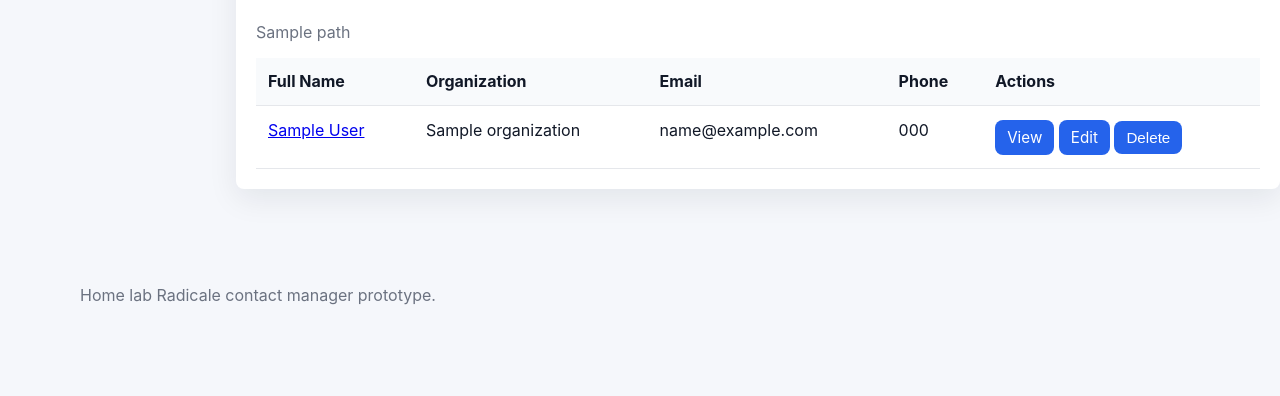
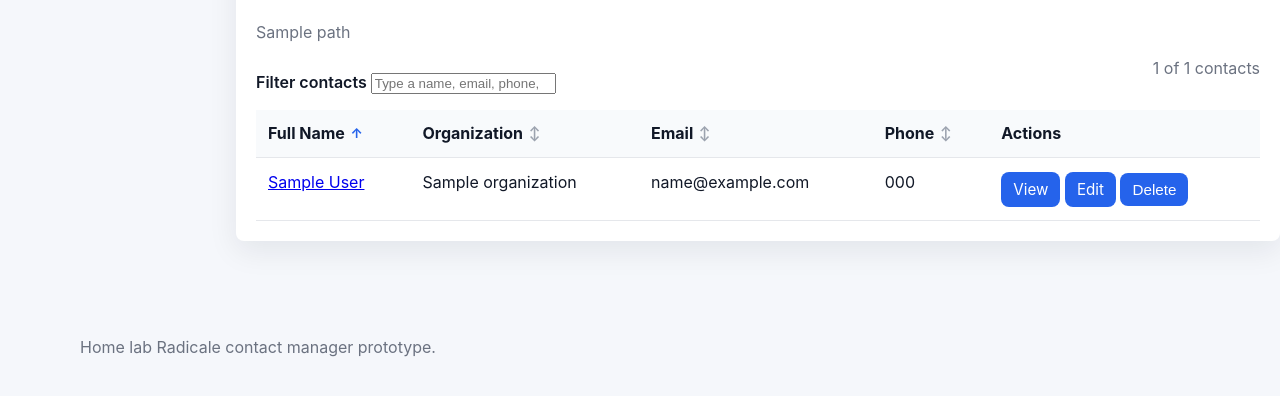
Before and after one commit to 7ooL/radicale-manager, a Python web app: template app/templates/contacts.html in a window 1280 px wide. Shown: the part 273-669 px from the top of the page. Run offline with Jinja, Linux system fonts and the light colour scheme; the template is opened without the code that fills it: most values are stand-ins (such as "Sample title", 1, 10 or a date in 2020).

Commit message:
Enhance contacts page with filtering and sorting functionality; update dashboard to handle duplicate metrics display

```diff
--- a/app/static/style.css
+++ b/app/static/style.css
@@ -172,6 +172,27 @@ textarea {
   border-collapse: collapse;
 }
 
+.table-toolbar {
+  display: flex;
+  justify-content: space-between;
+  gap: 1rem;
+  align-items: end;
+  margin: 1rem 0;
+}
+
+.filter-label {
+  flex: 1 1 22rem;
+  margin-bottom: 0;
+}
+
+.compact {
+  margin: 0;
+}
+
+.hidden {
+  display: none;
+}
+
 .data-table th,
 .data-table td {
   padding: 0.85rem 0.75rem;
@@ -182,6 +203,36 @@ textarea {
 
 .data-table th {
   background: #f8fafc;
+}
+
+.sort-button {
+  display: inline-flex;
+  align-items: center;
+  gap: 0.35rem;
+  padding: 0;
+  border: 0;
+  background: transparent;
+  color: inherit;
+  font: inherit;
+  font-weight: 700;
+  cursor: pointer;
+  text-align: left;
+}
+
+.sort-button::after {
+  content: "↕";
+  color: #9ca3af;
+  font-size: 0.85rem;
+}
+
+.sort-button.active.ascending::after {
+  content: "↑";
+  color: #2563eb;
+}
+
+.sort-button.active.descending::after {
+  content: "↓";
+  color: #2563eb;
 }
 
 .detail-header {
@@ -606,6 +657,16 @@ textarea {
     flex: 0 0 100%;
   }
 
+  .table-toolbar {
+    display: grid;
+    gap: 0.5rem;
+    align-items: stretch;
+  }
+
+  .filter-label {
+    flex: none;
+  }
+
   .inline-action-form,
   .inline-action-form select,
   .inline-action-form .button,
--- a/app/templates/contacts.html
+++ b/app/templates/contacts.html
@@ -4,23 +4,38 @@
     <h1>Contacts in {{ book.name }}</h1>
     <p class="muted">{{ book.path }}</p>
     {% if contacts %}
-      <table class="data-table">
+      <div class="table-toolbar">
+        <label class="filter-label">
+          Filter contacts
+          <input id="contact-filter" type="search" placeholder="Type a name, email, phone, company..." autocomplete="off" />
+        </label>
+        <p class="muted compact" id="contact-filter-count">{{ contacts|length }} contacts</p>
+      </div>
+      <table class="data-table sortable-table" id="contacts-table">
         <thead>
           <tr>
-            <th>Full Name</th>
-            <th>Organization</th>
-            <th>Email</th>
-            <th>Phone</th>
+            <th><button class="sort-button active ascending" type="button" data-sort-key="name">Full Name</button></th>
+            <th><button class="sort-button" type="button" data-sort-key="organization">Organization</button></th>
+            <th><button class="sort-button" type="button" data-sort-key="email">Email</button></th>
+            <th><button class="sort-button" type="button" data-sort-key="phone">Phone</button></th>
             <th>Actions</th>
           </tr>
         </thead>
         <tbody>
           {% for contact in contacts %}
-            <tr>
+            {% set email_text = contact.emails|join(', ') %}
+            {% set phone_text = contact.phones|join(', ') %}
+            <tr
+              data-name="{{ contact.full_name|lower }}"
+              data-organization="{{ contact.organization|lower }}"
+              data-email="{{ email_text|lower }}"
+              data-phone="{{ phone_text|lower }}"
+              data-search="{{ (contact.full_name ~ ' ' ~ contact.organization ~ ' ' ~ email_text ~ ' ' ~ phone_text ~ ' ' ~ contact.filename)|lower }}"
+            >
               <td data-label="Full Name"><a href="{{ url_for('profile_view_contact', profile_id=profile_id, collection_path=book.path, contact_filename=contact.filename) }}">{{ contact.full_name }}</a></td>
               <td data-label="Organization">{{ contact.organization }}</td>
-              <td data-label="Email">{{ contact.emails|join(', ') }}</td>
-              <td data-label="Phone">{{ contact.phones|join(', ') }}</td>
+              <td data-label="Email">{{ email_text }}</td>
+              <td data-label="Phone">{{ phone_text }}</td>
               <td data-label="Actions">
                 <a class="button small" href="{{ url_for('profile_view_contact', profile_id=profile_id, collection_path=book.path, contact_filename=contact.filename) }}">View</a>
                 <a class="button small" href="{{ url_for('profile_edit_contact', profile_id=profile_id, collection_path=book.path, contact_filename=contact.filename) }}">Edit</a>
@@ -30,8 +45,69 @@
           {% endfor %}
         </tbody>
       </table>
+      <p class="muted hidden" id="no-contact-results">No contacts match that filter.</p>
     {% else %}
       <p>No contacts found in this address book.</p>
     {% endif %}
   </div>
+
+  <script>
+    (() => {
+      const table = document.getElementById('contacts-table');
+      const filter = document.getElementById('contact-filter');
+      const count = document.getElementById('contact-filter-count');
+      const empty = document.getElementById('no-contact-results');
+      if (!table || !filter || !count || !empty) return;
+
+      const tbody = table.querySelector('tbody');
+      const rows = Array.from(tbody.querySelectorAll('tr'));
+      let sortKey = 'name';
+      let sortDirection = 'ascending';
+
+      const normalize = value => (value || '').toString().trim().toLocaleLowerCase();
+
+      function applyFilter() {
+        const query = normalize(filter.value);
+        let visible = 0;
+        rows.forEach(row => {
+          const matches = !query || normalize(row.dataset.search).includes(query);
+          row.hidden = !matches;
+          if (matches) visible += 1;
+        });
+        count.textContent = `${visible} of ${rows.length} contacts`;
+        empty.classList.toggle('hidden', visible !== 0);
+      }
+
+      function applySort(nextKey) {
+        if (nextKey === sortKey) {
+          sortDirection = sortDirection === 'ascending' ? 'descending' : 'ascending';
+        } else {
+          sortKey = nextKey;
+          sortDirection = 'ascending';
+        }
+
+        const direction = sortDirection === 'ascending' ? 1 : -1;
+        rows.sort((a, b) => {
+          const primary = normalize(a.dataset[sortKey]).localeCompare(normalize(b.dataset[sortKey]));
+          if (primary !== 0) return primary * direction;
+          return normalize(a.dataset.name).localeCompare(normalize(b.dataset.name));
+        });
+        rows.forEach(row => tbody.appendChild(row));
+
+        table.querySelectorAll('.sort-button').forEach(button => {
+          const active = button.dataset.sortKey === sortKey;
+          button.classList.toggle('active', active);
+          button.classList.toggle('ascending', active && sortDirection === 'ascending');
+          button.classList.toggle('descending', active && sortDirection === 'descending');
+        });
+        applyFilter();
+      }
+
+      table.querySelectorAll('.sort-button').forEach(button => {
+        button.addEventListener('click', () => applySort(button.dataset.sortKey));
+      });
+      filter.addEventListener('input', applyFilter);
+      applyFilter();
+    })();
+  </script>
 {% endblock %}
--- a/app/templates/dashboard.html
+++ b/app/templates/dashboard.html
@@ -7,7 +7,7 @@
         <div class="field-row"><strong>Connections</strong><span>{{ metrics.total_connections }}</span></div>
         <div class="field-row"><strong>Address Books</strong><span>{{ metrics.total_address_books }}</span></div>
         <div class="field-row"><strong>Contacts</strong><span>{{ metrics.total_contacts }}</span></div>
-        <div class="field-row"><strong>Duplicates</strong><span>{{ metrics.duplicates }}</span></div>
+        <div class="field-row"><strong>Duplicates</strong><span>{% if metrics.duplicates is none %}Not scanned{% else %}{{ metrics.duplicates }}{% endif %}</span></div>
         <div class="field-row"><strong>Issues</strong><span>{{ metrics.issues }}</span></div>
       </div>
     {% endif %}
```
Also changed, not shown: app/main.py (+8 -1 lines).
